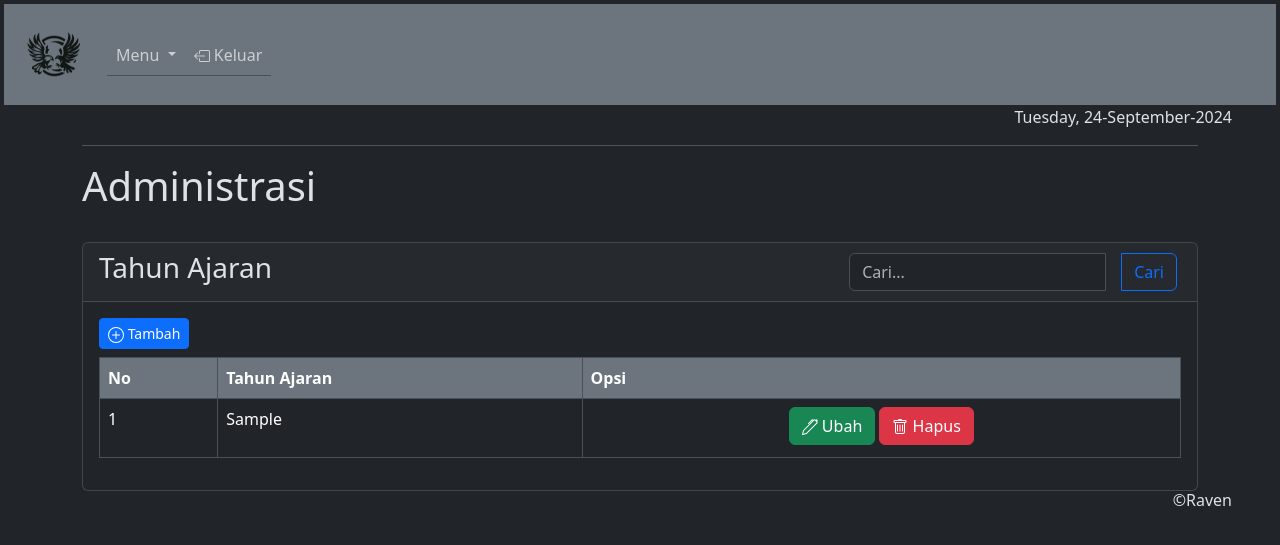
After one commit to Raven-Vanzlysky/agenda, a PHP site: the page made by ^admin/admin_tahun_ajaran.php in a window 1280 px wide. The commit adds this page. Shown: the top 545 px of the page. Run offline with PHP 8.4, Linux system fonts and the light colour scheme; the visitor is signed in with stand-in values (Sample User, id 1); tables that the repository leaves empty or names only in its code hold one stand-in row (values such as "Sample post").

Commit message:
memodifikasi login.php, menambahkan admin_tahun_ajaran.php, menambahkan function unutk tahun ajaran, menamabahkan header tahun ajaran

```diff
--- /dev/null
+++ b/^admin/admin_tahun_ajaran.php
@@ -0,0 +1,265 @@
+<?php
+
+  session_start();
+
+  // membatasi halaman sebelum login
+  if (!isset($_SESSION["login"])) {
+    echo "<script>
+            alert('AKSES DI TOLAK!');
+            document.location.href = '../login.php';
+          </script>";
+    exit;
+  }
+
+  // membatasi halaman sesuai user login
+  if ($_SESSION["level"] != 'Admin') {
+    echo "<script>
+           alert('AKSES DI TOLAK!');
+           document.location.href = '../login.php';
+          </script>";
+    exit;
+  }
+
+  // Perjudulan
+  $title = 'Administrasi';
+  $subtitle = 'Tahun Ajaran';
+
+  include '../layout/header.php';
+
+  // Data Mapel
+  if(isset($_POST['cari']))
+  {
+    $kata_cari = $_POST['kata_cari'];
+    $data_thn_ajr = select("SELECT * FROM thn_ajar WHERE tahun_ajaran like '%".$kata_cari."%' ");
+  } else {
+    $data_thn_ajr = select("SELECT * FROM thn_ajar");
+  }
+
+  // jika tombol tambah di tekan jalankan script berikut
+  if (isset($_POST['tambah'])) {
+    if (tambah_data_thnajar($_POST) > 0) {
+      echo "<script>
+              alert('Data Tahun Ajaran Berhasil Ditambahkan');
+              document.location.href = 'admin_tahun_ajaran.php';
+            </script>";
+    } else {
+        echo "<script>
+              alert('Data Tahun Ajaran Gagal Ditambahkan');
+              document.location.href = 'admin_tahun_ajaran.php';
+            </script>";
+    }
+  }
+
+  // jika tombol ubah di tekan jalankan script berikut
+  if (isset($_POST['ubah'])) {
+    if (ubah_data_mapel($_POST) > 0) {
+        echo "<script>
+                alert('Data Tahun Ajaran Berhasil Diubah');
+                document.location.href = 'admin_tahun_ajaran.php';
+              </script>";
+    } else {
+        echo "<script>
+                alert('Data Tahun Ajaran Gagal Diubah');
+                document.location.href = 'admin_tahun_ajaran.php';
+              </script>";
+    }
+  }
+
+  // jika tombol hapus di tekan jalankan script berikut
+  if (isset($_POST['hapus'])) {
+    if (hapus_data_mapel($_POST) > 0) {
+        echo "<script>
+                alert('Data Tahun Ajaran Berhasil Dihapus');
+                document.location.href = 'admin_tahun_ajaran.php';
+              </script>";
+    } else {
+        echo "<script>
+                alert('Data Tahun Ajaran Gagal Dihapus');
+                document.location.href = 'admin_tahun_ajaran.php';
+              </script>";
+    }
+  }
+
+?>
+
+<main class="container">
+  <hr>
+  <h1 class="animate__animated animate__fadeInLeft"><?= $title;?></h1>
+  <br>
+
+  <!-- Card Mapel -->
+  <div class="card animate__animated animate__zoomInDown">
+
+    <!-- .card-header -->
+    <div class="card-header d-flex justify-content-between align-items-center">
+
+      <h3 class="card-title"><?= $subtitle; ?></h3>
+
+      <form class="form" action="" method="post">
+      <div class="input-group">
+        <input type="text" class="form-control me-3" name="kata_cari" placeholder="Cari..." aria-label="Search" value="<?php if(isset($_POST['cari'])) { echo $_POST['kata_cari']; } ?>">
+        <button class="btn btn-outline-primary me-1" type="submit" name="cari">Cari</button>
+      </div>
+    </form>
+
+    </div>
+    <!-- /.card-header -->
+
+    <!-- .card-body -->
+    <div class="card-body">
+
+      <button type="button" class="btn btn-primary btn-sm mb-2" data-bs-toggle="modal" data-bs-target="#modalTambah">
+        <svg
+          xmlns="http://www.w3.org/2000/svg" width="16" height="16" fill="currentColor" class="bi bi-plus-circle" viewBox="0 0 16 16">
+          <path d="M8 15A7 7 0 1 1 8 1a7 7 0 0 1 0 14m0 1A8 8 0 1 0 8 0a8 8 0 0 0 0 16"/>
+          <path d="M8 4a.5.5 0 0 1 .5.5v3h3a.5.5 0 0 1 0 1h-3v3a.5.5 0 0 1-1 0v-3h-3a.5.5 0 0 1 0-1h3v-3A.5.5 0 0 1 8 4"/>
+        </svg>
+        Tambah
+      </button>
+
+      <table id="example2" class="table table-bordered table-hover">
+        <thead>
+          <tr>
+            <th class="bg-secondary">No</th>
+            <th class="bg-secondary">Tahun Ajaran</th>
+            <th class="bg-secondary">Opsi</th>
+          </tr>
+        </thead>
+
+        <tbody>
+          <?php $no = 1; ?>
+            <?php foreach ($data_thn_ajr as $x) : ?>
+              <tr>
+                <td><?= $no++; ?></td>
+                <td><?= $x['tahun_ajaran']; ?></td>
+                <td class="text-center">
+                  <button type="button" class="btn btn-success mb-1" data-bs-toggle="modal" data-bs-target="#modalUbah<?= $x['id_ajaran']; ?>">
+                    <svg
+                      xmlns="http://www.w3.org/2000/svg" width="16" height="16" fill="currentColor" class="bi bi-pen" viewBox="0 0 16 16">
+                      <path d="m13.498.795.149-.149a1.207 1.207 0 1 1 1.707 1.708l-.149.148a1.5 1.5 0 0 1-.059 2.059L4.854 14.854a.5.5 0 0 1-.233.131l-4 1a.5.5 0 0 1-.606-.606l1-4a.5.5 0 0 1 .131-.232l9.642-9.642a.5.5 0 0 0-.642.056L6.854 4.854a.5.5 0 1 1-.708-.708L9.44.854A1.5 1.5 0 0 1 11.5.796a1.5 1.5 0 0 1 1.998-.001m-.644.766a.5.5 0 0 0-.707 0L1.95 11.756l-.764 3.057 3.057-.764L14.44 3.854a.5.5 0 0 0 0-.708z"/>
+                    </svg>
+                    Ubah
+                  </button>
+
+                  <button type="button" class="btn btn-danger mb-1" data-bs-toggle="modal" data-bs-target="#modalHapus<?= $x['id_ajaran']; ?>">
+                    <svg
+                      xmlns="http://www.w3.org/2000/svg" width="16" height="16" fill="currentColor" class="bi bi-trash" viewBox="0 0 16 16">
+                      <path d="M5.5 5.5A.5.5 0 0 1 6 6v6a.5.5 0 0 1-1 0V6a.5.5 0 0 1 .5-.5m2.5 0a.5.5 0 0 1 .5.5v6a.5.5 0 0 1-1 0V6a.5.5 0 0 1 .5-.5m3 .5a.5.5 0 0 0-1 0v6a.5.5 0 0 0 1 0z"/>
+                      <path d="M14.5 3a1 1 0 0 1-1 1H13v9a2 2 0 0 1-2 2H5a2 2 0 0 1-2-2V4h-.5a1 1 0 0 1-1-1V2a1 1 0 0 1 1-1H6a1 1 0 0 1 1-1h2a1 1 0 0 1 1 1h3.5a1 1 0 0 1 1 1zM4.118 4 4 4.059V13a1 1 0 0 0 1 1h6a1 1 0 0 0 1-1V4.059L11.882 4zM2.5 3h11V2h-11z"/>
+                    </svg>
+                    Hapus
+                  </button>
+                </td>
+              </tr>
+            <?php endforeach; ?>
+        </tbody>
+      </table>
+    </div>
+    <!-- /.card-body -->
+
+  </div>
+
+  <!-- Modal Mapel -->
+  <div class="modal-tahun">
+
+    <!-- Modal Tambah Tahun Ajaran -->
+    <div class="modal fade" id="modalTambah" tabindex="-1" aria-labelledby="exampleModalLabel" aria-hidden="true">
+    <div class="modal-dialog">
+      <div class="modal-content">
+
+        <div class="modal-header">
+          <h5 class="modal-title" id="exampleModalLabel">Tambah <?= $subtitle; ?></h5>
+            <button type="button" class="btn-close" data-bs-dismiss="modal"/>
+        </div>
+
+        <div class="modal-body">
+
+          <form action="" method="post">
+
+            <div class="form-floating mb-2">
+              <input type="text" name="thn_ajr" id="floatingInput" class="form-control" placeholder="Tahun Ajaran" required>
+              <label for="floatingInput">Tahun Ajaran</label>
+            </div>
+
+        </div>
+
+          <div class="modal-footer">
+            <button type="button" class="btn btn-secondary" data-bs-dismiss="modal">Kembali</button>
+            <button type="submit" name="tambah" class="btn btn-primary">Tambah</button>
+          </div>
+
+          </form>
+        </div>
+    </div>
+    </div>
+
+    <!-- Modal Ubah Tahun Ajaran -->
+    <?php foreach ($data_thn_ajr as $x) : ?>
+    <div class="modal fade" id="modalUbah<?= $x['id_ajaran']; ?>" tabindex="-1" aria-labelledby="exampleModalLabel" aria-hidden="true">
+      <div class="modal-dialog">
+        <div class="modal-content">
+
+          <div class="modal-header">
+            <h5 class="modal-title" id="exampleModalLabel">Ubah <?= $subtitle; ?></h5>
+            <button type="button" class="btn-close" data-bs-dismiss="modal"/>
+          </div>
+
+          <div class="modal-body">
+
+            <form action="" method="post">
+              <input type="hidden" name="id_ajr" value="<?= $x['id_ajaran']; ?>">
+
+                <div class="form-floating mb-3">
+                  <input type="text" name="thn_ajr" id="floatingInput" class="form-control" placeholder="Tahun Ajaran" value="<?= $x['tahun_ajaran']; ?>" required>
+                  <label for="floatingInput">Tahun Ajaran</label>
+                </div>
+
+          </div>
+
+          <div class="modal-footer">
+            <button type="button" class="btn btn-secondary" data-bs-dismiss="modal">Kembali</button>
+            <button type="submit" name="ubah" class="btn btn-primary">Ubah</button>
+          </div>
+            </form>
+        </div>
+      </div>
+    </div>
+    <?php endforeach; ?>
+
+    <!-- Modal Hapus Tahun Ajaran -->
+    <?php foreach ($data_thn_ajr as $x) : ?>
+    <div class="modal fade" id="modalHapus<?= $x['id_ajaran']; ?>" tabindex="-1" aria-labelledby="exampleModalLabel" aria-hidden="true">
+        <div class="modal-dialog">
+            <div class="modal-content">
+
+                <div class="modal-header">
+                  <h5 class="modal-title" id="exampleModalLabel">Hapus <?= $subtitle; ?></h5>
+                  <button type="button" class="btn-close" data-bs-dismiss="modal"/>
+                </div>
+
+                <div class="modal-body">
+                  <form action="" method="post">
+                  <input type="hidden" name="id_ajr" value="<?= $x['id_ajaran']; ?>">
+                    <p>Yakin Ingin Menghapus <?= $subtitle; ?> : <?= $x['tahun_ajaran']; ?>.?</p>
+                </div>
+
+                <div class="modal-footer">
+                    <button type="button" class="btn btn-secondary" data-bs-dismiss="modal">Kembali</button>
+                    <button type="submit" class="btn btn-danger" name="hapus">Hapus</button>
+                </div>
+
+                </form>
+            </div>
+        </div>
+    </div>
+    <?php endforeach; ?>
+
+  </div>
+
+</main>
+
+<?php
+
+  include '../layout/footer.php';
+
+?>
--- a/config/controller.php
+++ b/config/controller.php
@@ -365,6 +365,56 @@
     return mysqli_affected_rows($db);
   }
 
+?>
+
+<?php //Tahun Ajaran
+
+  // fungsi menambahkan data tahun ajaran
+  function tambah_data_thnajar($post)
+  {
+    global $db;
+
+    $thn = strip_tags($post['thn_ajr']);
+
+    // query tambah data
+    $query = "INSERT INTO thn_ajar VALUES(null, '$thn')";
+
+    mysqli_query($db, $query);
+
+    return mysqli_affected_rows($db);
+  }
+
+  // fungsi ubah data tahun ajaran
+  function ubah_data_thnajar($post)
+  {
+    global $db;
+
+    $id   = strip_tags($post['id_ajr']);
+    $thn = strip_tags($post['thn_ajr']);
+
+    // query ubah data
+    $query = "UPDATE thn_ajar SET tahun_ajaran = '$thn' WHERE id_ajaran = $id";
+
+    mysqli_query($db, $query);
+
+    return mysqli_affected_rows($db);
+  }
+
+  // fungsi menghapus data tahun ajaran
+  function hapus_data_thnajar($post)
+  {
+    global $db;
+
+    $id = strip_tags($post['id_ajr']);
+
+    // query hapus data mata_pljrn
+    $query = "DELETE FROM thn_ajar WHERE id_ajaran = $id";
+
+    mysqli_query($db, $query);
+
+    return mysqli_affected_rows($db);
+  }
+
 
 ?>
 
--- a/layout/header.php
+++ b/layout/header.php
@@ -92,6 +92,14 @@
                   </svg>
                   Kelola Kelas
                 </a></li>
+                <li><a class="dropdown-item" href="admin_tahun_ajaran.php">
+                  <svg
+                    xmlns="http://www.w3.org/2000/svg" width="16" height="16" fill="currentColor" class="bi bi-person-circle" viewBox="0 0 16 16">
+                    <path d="M11 6a3 3 0 1 1-6 0 3 3 0 0 1 6 0"/>
+                    <path fill-rule="evenodd" d="M0 8a8 8 0 1 1 16 0A8 8 0 0 1 0 8m8-7a7 7 0 0 0-5.468 11.37C3.242 11.226 4.805 10 8 10s4.757 1.225 5.468 2.37A7 7 0 0 0 8 1"/>
+                  </svg>
+                  Tahun Ajaran
+                </a></li>
                 <?php endif; ?>
 
                 <?php if ($_SESSION['level'] == 'Guru') : ?>
--- a/login.php
+++ b/login.php
@@ -93,7 +93,7 @@
 
           <div class="card-header">
             <img class="img" style="width: 100px; height: 100px;" src="img/g1W.png" alt="">
-            <h3 class="ms-3">Logon</h3>
+            <h3 class="ms-3">Login</h3>
           </div>
 
         <div class="card-body">
```
Also changed, not shown: client/foto/66fb989e0e5d5.jpg (renamed from client/foto/66f10e9f86798.jpg).
